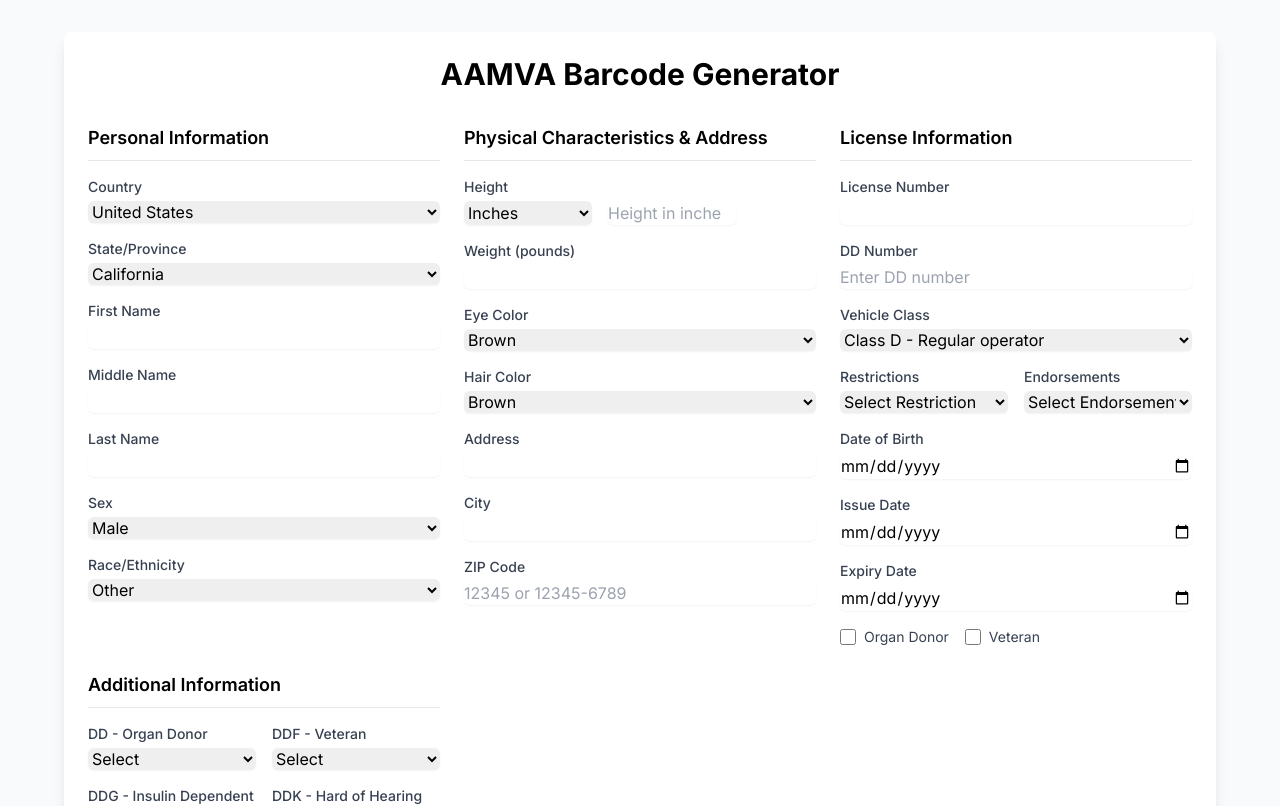
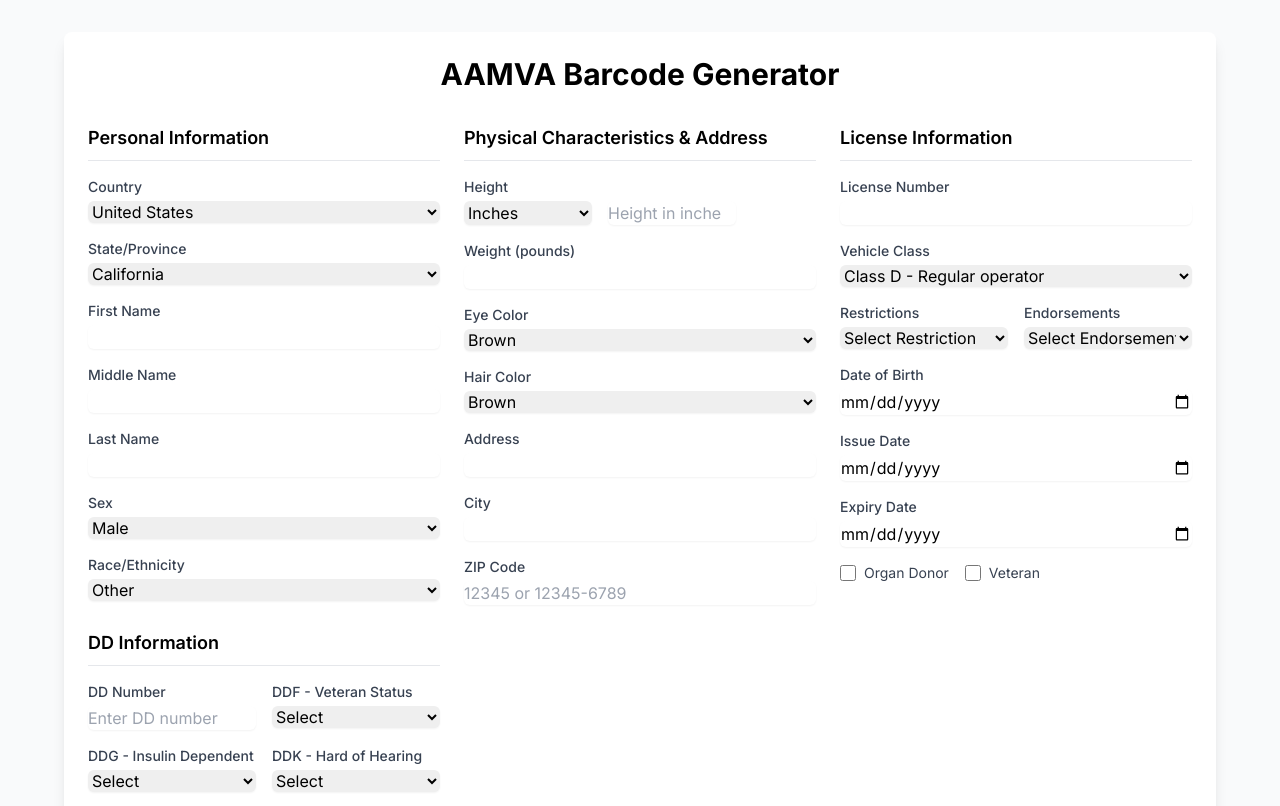
Before and after one commit to dennis5644r56t7/aamva-barcode-generator, a Next.js app: page / in a window 1280 px wide. Shown: the top 806 px of the page. Built offline with nearby package versions, Linux system fonts and the light colour scheme.

Commit message:
refactor: reorganized DD fields into dedicated section

```diff
--- a/app/page.tsx
+++ b/app/page.tsx
@@ -515,17 +515,6 @@ export default function Home() {
               />
             </div>
             <div>
-              <label className="block text-sm font-medium text-gray-700">DD Number</label>
-              <input
-                type="text"
-                name="DD"
-                value={formData.DD}
-                onChange={handleInputChange}
-                placeholder="Enter DD number"
-                className="mt-1 block w-full rounded-md border-gray-300 shadow-sm focus:border-blue-500 focus:ring-blue-500"
-              />
-            </div>
-            <div>
               <label className="block text-sm font-medium text-gray-700">Vehicle Class</label>
               <select
                 name="vehicleClass"
@@ -627,24 +616,23 @@ export default function Home() {
             </div>
           </div>
 
-          {/* DD Section */}
+          {/* DD Information Section */}
           <div className="space-y-4">
-            <h2 className="text-lg font-semibold border-b pb-2">Additional Information</h2>
+            <h2 className="text-lg font-semibold border-b pb-2">DD Information</h2>
             <div className="grid grid-cols-2 gap-4">
               <div>
-                <label className="block text-sm font-medium text-gray-700">DD - Organ Donor</label>
-                <select
+                <label className="block text-sm font-medium text-gray-700">DD Number</label>
+                <input
+                  type="text"
+                  name="DD"
                   value={formData.DD}
-                  onChange={(e) => setFormData({ ...formData, DD: e.target.value })}
+                  onChange={handleInputChange}
+                  placeholder="Enter DD number"
                   className="mt-1 block w-full rounded-md border-gray-300 shadow-sm focus:border-blue-500 focus:ring-blue-500"
-                >
-                  <option value="">Select</option>
-                  <option value="1">Yes</option>
-                  <option value="0">No</option>
-                </select>
+                />
               </div>
               <div>
-                <label className="block text-sm font-medium text-gray-700">DDF - Veteran</label>
+                <label className="block text-sm font-medium text-gray-700">DDF - Veteran Status</label>
                 <select
                   value={formData.DDF}
                   onChange={(e) => setFormData({ ...formData, DDF: e.target.value })}
```
